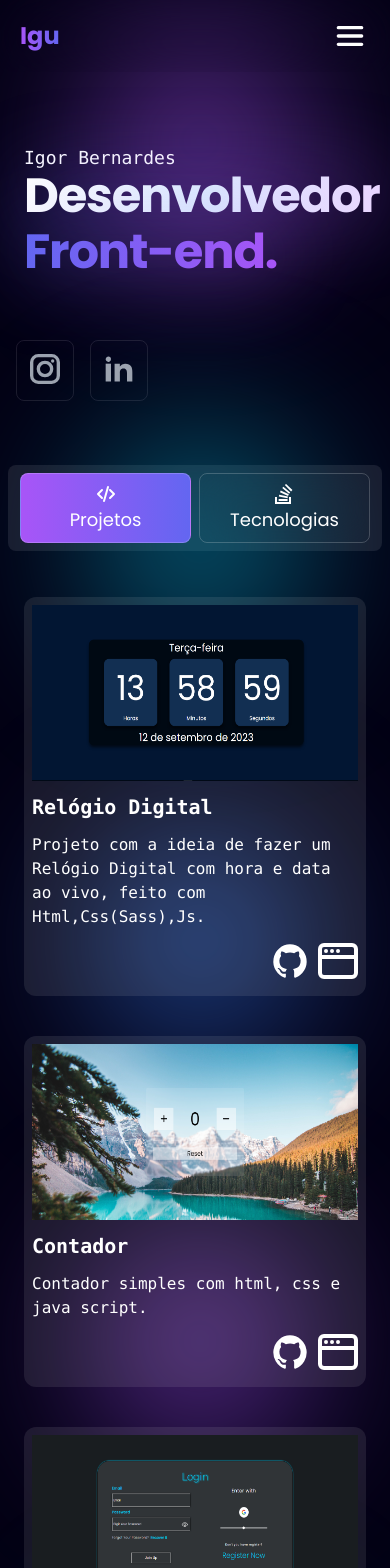
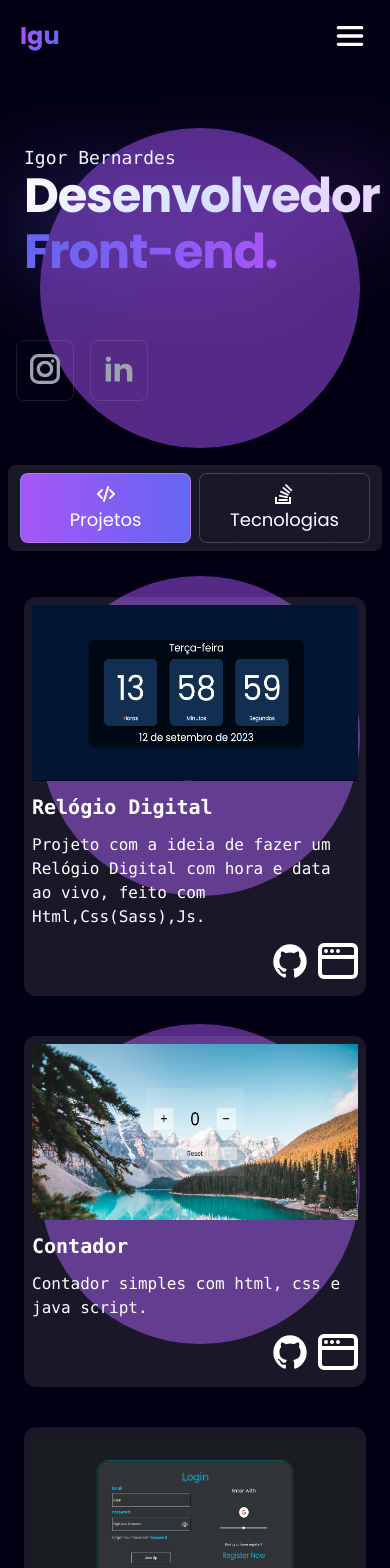
Before and after one commit to IgorBern02/portfolio_2025, a React (Vite) app: page / in a window 390 px wide. Shown: the top 1568 px of the page. Built offline with nearby package versions, Linux system fonts and the light colour scheme.

Commit message:
adicionado a função de ajustar o fundo conforme a altura da tela

```diff
--- a/src/App.jsx
+++ b/src/App.jsx
@@ -1,4 +1,35 @@
+// import "./App.css";
+// import React, { useState } from "react";
+// import Header from "./components/header";
+// import AboutMe from "./components/about";
+// import Footer from "./components/footer";
+// import Background from "./components/background";
+// import Showcase from "./components/showcase";
+// import Contact from "./components/contact";
+
+// function App() {
+//   return (
+//     <section className="h-auto">
+//       <Background />
+//       <section className="gap-10 flex flex-col ">
+//         <Header />
+//         <div className="mt-20 h-auto w-full gap-10 flex flex-col">
+//           <AboutMe />
+//           <Showcase />
+//         </div>
+//         <div>
+//           <Contact />
+//         </div>
+//         <Footer />
+//       </section>
+//     </section>
+//   );
+// }
+
+// export default App;
+
 import "./App.css";
+import React, { useState } from "react";
 import Header from "./components/header";
 import AboutMe from "./components/about";
 import Footer from "./components/footer";
@@ -7,14 +38,16 @@ import Showcase from "./components/showcase";
 import Contact from "./components/contact";
 
 function App() {
+  const [ballCount, setBallCount] = useState(5);
+
   return (
-    <section className="h-auto">
-      <Background />
-      <section className="gap-10 flex flex-col ">
+    <section className="relative h-auto">
+      <Background ballCount={ballCount} />
+      <section className="gap-10 flex flex-col z-10 relative">
         <Header />
         <div className="mt-20 h-auto w-full gap-10 flex flex-col">
           <AboutMe />
-          <Showcase />
+          <Showcase setBallCount={setBallCount} />
         </div>
         <div>
           <Contact />
--- a/src/components/background.jsx
+++ b/src/components/background.jsx
@@ -1,15 +1,31 @@
+// import "../index.css";
+
+// function background() {
+//   return (
+//     <div className="absolute top-0 w-full h-auto md:grid md:grid-cols-2 xl:ml-24">
+//       <div className="w-80 h-80 rounded-full bg-purple-500 mt-20 ml-10  bg-opacity-50 blur-[110px] animate-bounce"></div>
+//       <div className="w-80 h-80 rounded-full bg-cyan-500 mt-20 ml-10  bg-opacity-50 blur-[110px] animate-bounce md:bg-violet-800"></div>
+//       <div className="w-80 h-80 rounded-full bg-blue-500 mt-20 ml-10  bg-opacity-50 blur-[110px] animate-bounce md:bg-pink-500"></div>
+//       <div className="w-80 h-80 rounded-full bg-purple-500 mt-20 ml-10  bg-opacity-50 blur-[110px] animate-bounce"></div>
+//       <div className="w-80 h-80 rounded-full bg-cyan-500 mt-20 ml-10  bg-opacity-50 blur-[110px] animate-bounce md:bg-violet-800"></div>
+//     </div>
+//   );
+// }
+
+// export default background;
+
+import React from "react";
 import "../index.css";
 
-function background() {
-  return (
-    <div className="absolute top-0 w-full h-auto md:grid md:grid-cols-2 xl:ml-24">
-      <div className="w-80 h-80 rounded-full bg-purple-500 mt-20 ml-10  bg-opacity-50 blur-[110px] animate-bounce"></div>
-      <div className="w-80 h-80 rounded-full bg-cyan-500 mt-20 ml-10  bg-opacity-50 blur-[110px] animate-bounce md:bg-violet-800"></div>
-      <div className="w-80 h-80 rounded-full bg-blue-500 mt-20 ml-10  bg-opacity-50 blur-[110px] animate-bounce md:bg-pink-500"></div>
-      <div className="w-80 h-80 rounded-full bg-purple-500 mt-20 ml-10  bg-opacity-50 blur-[110px] animate-bounce"></div>
-      <div className="w-80 h-80 rounded-full bg-cyan-500 mt-20 ml-10  bg-opacity-50 blur-[110px] animate-bounce md:bg-violet-800"></div>
-    </div>
-  );
-}
+const Background = ({ ballCount }) => {
+  const balls = Array.from({ length: ballCount }, (_, index) => (
+    <div
+      key={index}
+      className={`w-80 h-80 rounded-full bg-purple-500 mt-32 ml-10 bg-opacity-50 `}
+    />
+  ));
 
-export default background;
+  return <div className="absolute top-0 left-0 w-full h-full z-0">{balls}</div>;
+};
+
+export default Background;
--- a/src/components/projetos.jsx
+++ b/src/components/projetos.jsx
@@ -45,11 +45,12 @@ const arrayprojects = [
   },
 ];
 
-const ModalProjects = memo(({ projects }) => {
+const ModalProjects = memo(({ projects, setBallCount }) => {
   const [showMore, setShowMore] = useState(false);
 
   const handleShowMore = () => {
     setShowMore(!showMore);
+    setBallCount(showMore ? 5 : 7);
   };
 
   return (
@@ -164,9 +165,11 @@ const ModalProjects = memo(({ projects }) => {
 });
 
 const Projects = () => {
+  const [ballCount, setBallCount] = useState(5); // Estado para a contagem de bolas
+
   return (
     <section className="w-full h-auto gap-10 p-2 flex flex-col z-50">
-      <ModalProjects projects={arrayprojects} />
+      <ModalProjects projects={arrayprojects} setBallCount={setBallCount} />
     </section>
   );
 };
--- a/src/components/showcase.jsx
+++ b/src/components/showcase.jsx
@@ -1,20 +1,128 @@
+// import React, { useState, memo } from "react";
+// import Projetos from "./projetos";
+// import Skills from "./skills";
+// // import Background from "./background";
+// import "../index.css";
+
+// const NavbBar_showcase = memo(() => {
+//   const [active, setActive] = useState("projetos"); // Inicialmente setado para projetos
+
+//   const handleClick = (item, event) => {
+//     event.preventDefault(); // Previne o comportamento padrão do link
+//     setActive(item);
+//   };
+
+//   return (
+//     <nav className="w-full h-auto p-2">
+//       <ul className=" flex items-center justify-around gap-2 text-center w-full h-full rounded-lg bg-bgProjetos py-2 px-3">
+//         <li
+//           className={`flex flex-col items-center border border-white/20 w-full text-lg text-white py-2 rounded-lg backdrop-blur-xl ${
+//             active === "projetos"
+//               ? "active bg-gradient-to-r from-[#a855f7] to-[#6366f1]"
+//               : ""
+//           }`}
+//           onClick={(event) => handleClick("projetos", event)}
+//         >
+//           <a href="#" className="flex flex-col items-center">
+//             <span>
+//               <svg
+//                 className="w-6 h-6 text-white"
+//                 aria-hidden="true"
+//                 xmlns="http://www.w3.org/2000/svg"
+//                 width="24"
+//                 height="24"
+//                 fill="none"
+//                 viewBox="0 0 24 24"
+//               >
+//                 <path
+//                   stroke="currentColor"
+//                   strokeLinecap="round"
+//                   strokeLinejoin="round"
+//                   strokeWidth="2"
+//                   d="m8 8-4 4 4 4m8 0 4-4-4-4m-2-3-4 14"
+//                 />
+//               </svg>
+//             </span>
+//             Projetos
+//           </a>
+//         </li>
+
+//         <li
+//           className={`flex flex-col items-center border border-white/20 w-full text-lg text-white py-2 rounded-lg backdrop-blur-xl ${
+//             active === "tecnologias"
+//               ? "active bg-gradient-to-r from-[#a855f7] to-[#6366f1]"
+//               : ""
+//           }`}
+//           onClick={(event) => handleClick("tecnologias", event)}
+//         >
+//           <a href="#" className="flex flex-col items-center">
+//             <span>
+//               <svg
+//                 className="w-6 h-6 text-white"
+//                 aria-hidden="true"
+//                 xmlns="http://www.w3.org/2000/svg"
+//                 width="24"
+//                 height="24"
+//                 fill="currentColor"
+//                 viewBox="0 0 24 24"
+//               >
+//                 <path d="M17 20v-5h2v6.988H3V15h1.98v5H17Z" />
+//                 <path d="m6.84 14.522 8.73 1.825.369-1.755-8.73-1.825-.369 1.755Zm1.155-4.323 8.083 3.764.739-1.617-8.083-3.787-.739 1.64Zm3.372-5.481L10.235 6.08l6.859 5.704 1.132-1.362-6.859-5.704ZM15.57 17H6.655v2h8.915v-2 ZM12.861 3.111l6.193 6.415 1.414-1.415-6.43-6.177-1.177 1.177Z" />
+//               </svg>
+//             </span>
+//             Tecnologias
+//           </a>
+//         </li>
+//       </ul>
+
+//       <div className=" w-full h-full relative">
+//         {active === "projetos" && (
+//           <div className="content active ">
+//             <Projetos />
+//           </div>
+//         )}
+//         {active === "tecnologias" && (
+//           <div className="content active">
+//             <Skills />
+//           </div>
+//         )}
+//       </div>
+//     </nav>
+//   );
+// });
+
+// const Showcase = () => {
+//   return (
+//     <div className=" w-full h-full relative">
+//       <NavbBar_showcase />
+//     </div>
+//   );
+// };
+
+// export default memo(Showcase);
+
 import React, { useState, memo } from "react";
 import Projetos from "./projetos";
 import Skills from "./skills";
 import "../index.css";
 
-const NavbBar_showcase = memo(() => {
-  const [active, setActive] = useState("projetos"); // Inicialmente setado para projetos
+const Navbar_showcase = memo(({ setBallCount }) => {
+  const [active, setActive] = useState("projetos");
 
   const handleClick = (item, event) => {
-    event.preventDefault(); // Previne o comportamento padrão do link
+    event.preventDefault();
     setActive(item);
-    console.log(item);
+
+    if (item === "projetos") {
+      setBallCount(5);
+    } else {
+      setBallCount(3);
+    }
   };
 
   return (
     <nav className="w-full h-auto p-2">
-      <ul className=" flex items-center justify-around gap-2 text-center w-full h-full rounded-lg bg-bgProjetos py-2 px-3">
+      <ul className="flex items-center justify-around gap-2 text-center w-full h-full rounded-lg bg-bgProjetos py-2 px-3">
         <li
           className={`flex flex-col items-center border border-white/20 w-full text-lg text-white py-2 rounded-lg backdrop-blur-xl ${
             active === "projetos"
@@ -46,7 +154,6 @@ const NavbBar_showcase = memo(() => {
             Projetos
           </a>
         </li>
-
         <li
           className={`flex flex-col items-center border border-white/20 w-full text-lg text-white py-2 rounded-lg backdrop-blur-xl ${
             active === "tecnologias"
@@ -74,10 +181,9 @@ const NavbBar_showcase = memo(() => {
           </a>
         </li>
       </ul>
-
-      <div className=" w-full h-full relative">
+      <div className="w-full h-full relative">
         {active === "projetos" && (
-          <div className="content active ">
+          <div className="content active">
             <Projetos />
           </div>
         )}
@@ -91,10 +197,10 @@ const NavbBar_showcase = memo(() => {
   );
 });
 
-const Showcase = () => {
+const Showcase = ({ setBallCount }) => {
   return (
-    <div>
-      <NavbBar_showcase />
+    <div className="w-full h-full relative">
+      <Navbar_showcase setBallCount={setBallCount} />
     </div>
   );
 };
```
